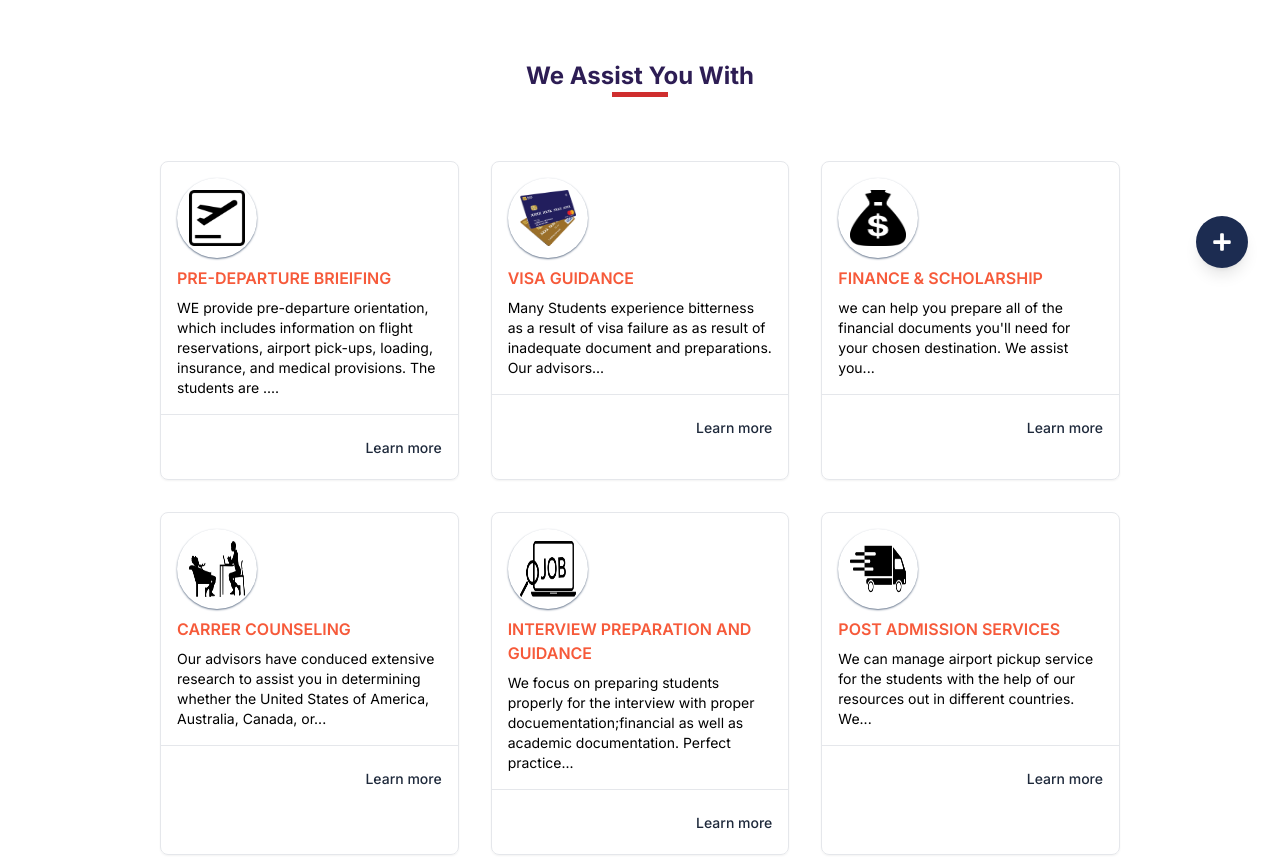
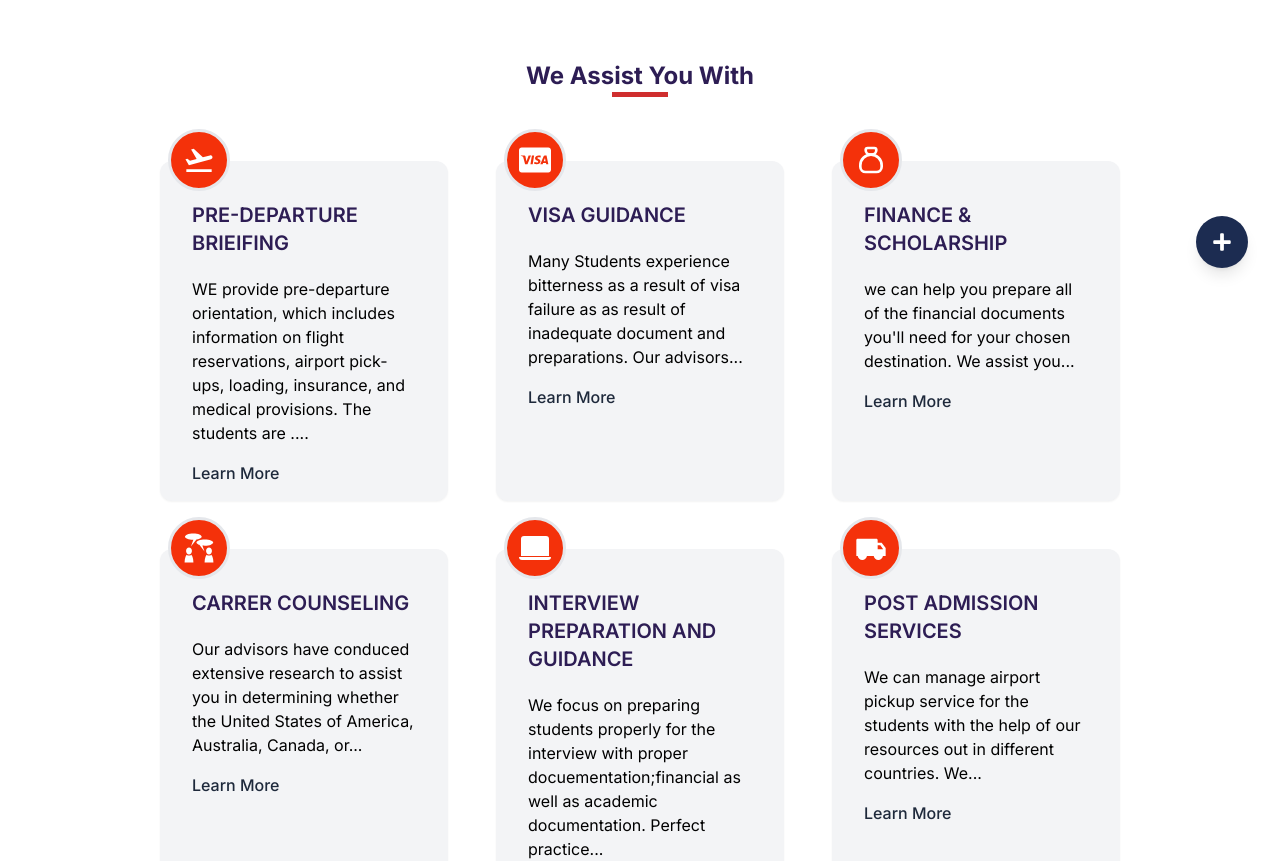
Before and after one commit to AmitPaudel123/Provisa, a Next.js app: page /services in a window 1280 px wide. Shown: the part 420-1281 px from the top of the page. Built offline with nearby package versions, Linux system fonts and the light colour scheme.

Commit message:
added AOS effect and updated assist card

```diff
--- a/package.json
+++ b/package.json
@@ -9,6 +9,7 @@
     "lint": "next lint"
   },
   "dependencies": {
+    "aos": "^2.3.4",
     "clsx": "^2.1.1",
     "framer-motion": "^11.2.4",
     "next": "14.2.3",
--- a/src/app/Components/AssistCard.jsx
+++ b/src/app/Components/AssistCard.jsx
@@ -2,41 +2,48 @@
 import React from "react";
 import Image from "next/image";
 import Link from "next/link";
+import { MdOutlineFlightTakeoff } from "react-icons/md";
+import { FaCcVisa } from "react-icons/fa6";
+import { TbMoneybag } from "react-icons/tb";
+import { GiDiscussion } from "react-icons/gi";
+import { BsFillLaptopFill } from "react-icons/bs";
+import { RiTruckFill } from "react-icons/ri";
+
 const integrations = [
   {
     title: "PRE-DEPARTURE BRIEIFING",
     desc: "WE provide pre-departure orientation, which includes information on flight reservations, airport pick-ups, loading, insurance, and medical provisions. The students are ....",
-    logo: "/assistimg1.webp",
+    logo: MdOutlineFlightTakeoff,
     link: "/services/briefing",
   },
   {
     title: "VISA GUIDANCE",
     desc: "Many Students experience bitterness as a result of visa failure as as result of inadequate document and preparations. Our advisors...",
-    logo: "/assistimg2.webp",
+    logo: FaCcVisa,
     link: "/services/visa",
   },
   {
     title: "FINANCE & SCHOLARSHIP",
     desc: "we can help you prepare all of the financial documents you'll need for your chosen destination. We assist you...",
-    logo: "/assistimg3.webp",
+    logo: TbMoneybag,
     link: "/services/finance",
   },
   {
     title: "CARRER COUNSELING",
     desc: "Our advisors have conduced extensive research to assist you in determining whether the United States of America, Australia, Canada, or...",
-    logo: "/assistimg4.webp",
+    logo: GiDiscussion,
     link: "/services/counseling",
   },
   {
     title: "INTERVIEW PREPARATION AND GUIDANCE",
     desc: "We focus on preparing students properly for the interview with proper docuementation;financial as well as academic documentation. Perfect practice...",
-    logo: "/assistimg5.webp",
+    logo: BsFillLaptopFill,
     link: "/services/interview",
   },
   {
     title: "POST ADMISSION SERVICES",
     desc: "We can manage airport pickup service for the students with the help of our resources out in different countries. We...",
-    logo: "/assistimg6.webp",
+    logo: RiTruckFill,
     link: "/services/postadmission",
   },
 ];
@@ -49,42 +56,34 @@ const AssistCard = () => {
           <p className=" text-[#2d1d54] font-bold text-2xl">
             We Assist You With
           </p>
-          <p className=" h-[0.3rem] bg-[#cf2e2e] w-14"></p>
+          <p className="h-[0.3rem] bg-[#cf2e2e] w-14"></p>
         </div>
-        <ul className="mt-16 grid gap-8 sm:grid-cols-2 lg:grid-cols-3 hfi">
+        <ul className="mt-16 grid gap-12 sm:grid-cols-2 lg:grid-cols-3 hfi">
           {integrations.map((item, idx) => {
             return (
               <Link
                 href={item.link}
-                className="border rounded-lg hover:scale-105 hover:shadow-sm duration-150 hover:shadow-slate-400 shadow-sm"
+                className="b bg-gray-100 rounded-xl duration-150 hover:shadow-slate-400 shadow-sm p-4  relative hover:bg-[#f4310a] hover:text-white group"
                 key={idx}
               >
                 <div className="flex items-start justify-between p-4">
                   <div className="space-y-2">
-                    <div className=" bg-white shadow-sm shadow-slate-500 p-3 rounded-full w-fit text-white">
-                      <Image
-                        src={item.logo}
-                        width={50}
-                        height={50}
-                        alt="logo"
-                        className=" w-14 h-14"
-                      />
+                    <div className="  absolute top-[-2rem] hover:border-white border-[3px] left-[8px] bg-[#f4310a]  p-3 rounded-full w-fit text-white">
+                      <item.logo className=" size-8" />
                     </div>
 
-                    <h4 className="text-[#f4310a] opacity-80 font-semibold">
+                    <h4 className="text-[#2d1d54] group-hover:text-white text-xl font-semibold pb-3">
                       {item.title}
                     </h4>
-                    <p className=" text-sm">{item.desc}</p>
+                    <p className=" mt-5">{item.desc}</p>
                   </div>
                 </div>
-                <div className="py-5 px-4 border-t text-right">
-                  <Link
-                    href={item.link}
-                    className="text-slate-800 hover:text-indigo-500 text-sm font-medium"
-                  >
-                    Learn more
-                  </Link>
-                </div>
+                <Link
+                  href={item.link}
+                  className="text-slate-800 group-hover:text-white font-medium px-4"
+                >
+                  Learn More
+                </Link>
               </Link>
             );
           })}
--- a/src/app/Components/Description.jsx
+++ b/src/app/Components/Description.jsx
@@ -1,19 +1,29 @@
 "use client";
 import React from "react";
 import Image from "next/image";
+import { useEffect } from "react";
 import { FaUniversity } from "react-icons/fa";
 import { BsGlobeAsiaAustralia } from "react-icons/bs";
 import { PiStudentBold } from "react-icons/pi";
 import { SiBookstack } from "react-icons/si";
+import AOS from "aos";
+import "aos/dist/aos.css";
 
 const Description = () => {
+  useEffect(() => {
+    AOS.init({
+      duration: 1200,
+      offset: 200,
+      once: true, // Animation happens only once
+    });
+  }, []);
   return (
     <div className="">
       <div className="bg-white  text-center px-2 lg:px-[11rem] my-16">
         <h1 className="text-[#2d1d54]  font-semibold text-2xl mb-4">
           PROFESSIONAL VISA AND EDUCATION SERVICES
         </h1>
-        <p className="h-fit text mx-3 lg:mx-0">
+        <p className="h-fit text mx-3 lg:mx-0" data-aos="fade-up">
           {` Professional Visa and Education Services Pvt. Ltd. (Pro-Visa) is a
           professional visa and educational consultancy authorized by the
           Ministry of Education (MOE) and offering free education to students
--- a/src/app/Components/FormSection.jsx
+++ b/src/app/Components/FormSection.jsx
@@ -1,17 +1,31 @@
+"use client";
 import React from "react";
 import Image from "next/image";
 import Form from "./Form";
+import AOS from "aos";
+import "aos/dist/aos.css";
+import { useEffect } from "react";
+
 const FormSection = () => {
+  useEffect(() => {
+    AOS.init({
+      duration: 1000,
+      offset: 200,
+      once: true, // Animation happens only once
+    });
+  }, []);
   return (
     <div className=" flex flex-col lg:flex-row w-full justify-center gap-10 lg:gap-8 gapping">
+      <div data-aos="fade-down" className="w-full lg:w-[40%]">
         <Image
           src="/formbanner.webp"
           alt="banner"
           height={300}
           width={600}
-        className=" w-full lg:w-[40%]"
+          className=" w-full "
         />
-      <div className=" w-full lg:w-[30%]">
+      </div>
+      <div className=" w-full lg:w-[30%]" data-aos="fade-up">
         <Form />
       </div>
     </div>
--- a/src/app/Components/LatestBlog.jsx
+++ b/src/app/Components/LatestBlog.jsx
@@ -2,7 +2,17 @@
 import React from "react";
 import Image from "next/image";
 import Link from "next/link";
+import AOS from "aos";
+import { useEffect } from "react";
+import "aos/dist/aos.css";
 const LatestBlog = () => {
+  useEffect(() => {
+    AOS.init({
+      duration: 1000,
+      offset: 200,
+      once: true, // Animation happens only once
+    });
+  }, []);
   const posts = [
     {
       title: "8 Things to do While Wlanning to Study Abroad",
@@ -31,6 +41,7 @@ const LatestBlog = () => {
       href: "javascript:void(0)",
     },
   ];
+
   return (
     <div>
       <section className="gapping mx-auto px-4 max-w-screen-xl md:px-8 ">
@@ -46,7 +57,10 @@ const LatestBlog = () => {
         <Link href="/blog" className=" text-blue-600 float-right">
           View All
         </Link>
-        <div className="mt-8 grid gap-2 sm:grid-cols-2 lg:grid-cols-3">
+        <div
+          className="mt-8 grid gap-2 sm:grid-cols-2 lg:grid-cols-3"
+          data-aos="fade-up"
+        >
           {posts.map((items, key) => (
             <article
               className="max-w-md mx-auto mt-4 shadow-lg border rounded-md duration-300 hover:shadow-sm"
--- a/src/app/Components/Universities.jsx
+++ b/src/app/Components/Universities.jsx
@@ -1,8 +1,18 @@
+"use client";
 import React from "react";
 import Image from "next/image";
 import Marquee from "react-fast-marquee";
-
+import { useEffect } from "react";
+import AOS from "aos";
+import "aos/dist/aos.css";
 const Universities = () => {
+  useEffect(() => {
+    AOS.init({
+      duration: 1000,
+      offset: 200,
+      once: true, // Animation happens only once
+    });
+  }, []);
   return (
     <div>
       <div className="max-w-screen-xl mx-auto px-4 md:px-8 mt-[5rem]">
@@ -10,7 +20,7 @@ const Universities = () => {
           <p className="text-[#2d1d54] font-bold text-2xl">Top Universities</p>
           <p className="h-[0.3rem] bg-[#cf2e2e] w-14"></p>
         </div>
-        <div className="mt-6">
+        <div className="mt-6" data-aos="fade-up">
           <Marquee gradient={false} speed={50} pauseOnHover={true}>
             <div className="flex items-center">
               <div className="flex-shrink-0 ml-[2rem] mr-[2rem]">
--- a/src/app/appointment/Appointmentform.jsx
+++ b/src/app/appointment/Appointmentform.jsx
@@ -19,7 +19,7 @@ const Appointmentform = () => {
         onSubmit={handleSubmit(onSubmit)}
         className="max-w-5xl mx-auto p-8 bg-gray-100 shadow-md rounded-lg mt-[2rem] mb-3 z-20"
       >
-        <h2 className="text-xl font-bold mb-4 header-text">
+        <h2 className="text-xl font-semibold mb-4 header-text">
           Personal Information
         </h2>
         <div className="grid grid-cols-1 md:grid-cols-2 gap-4">
--- a/src/app/blog/page.jsx
+++ b/src/app/blog/page.jsx
@@ -1,10 +1,20 @@
+"use client";
 import React from "react";
 import Blogs from "./Blogs";
 import ImageCard from "../Components/ImageCard";
 import Appointmentform from "../appointment/Appointmentform";
 import Recent_blog from "./Recent_blog";
-
+import { useEffect } from "react";
+import AOS from "aos";
+import "aos/dist/aos.css";
 const page = () => {
+  useEffect(() => {
+    AOS.init({
+      duration: 1200,
+      offset: 200,
+      once: true, // Animation happens only once
+    });
+  }, []);
   return (
     <>
       <ImageCard imgsrc="/blog1.png" topic="Blogs" />
@@ -16,11 +26,14 @@ const page = () => {
           WebkitOverflowScrolling: "touch",
         }}
       >
-        <div className=" w-[90%] mx-auto lg:mx-0 lg:w-[40%]">
+        <div
+          className=" w-[90%] mx-auto lg:mx-0 lg:w-[40%]"
+          data-aos="fade-down"
+        >
           {" "}
           <Blogs />
         </div>{" "}
-        <div className=" w-[90%] mx-auto lg:mx-0 lg:w-[30%]">
+        <div className=" w-[90%] mx-auto lg:mx-0 lg:w-[30%]" data-aos="fade-up">
           <Recent_blog />
           <div className=" mt-[-2rem]">
             {" "}
```
Also changed, not shown: src/app/Components/Footer.jsx (+42 -32 lines), src/app/abroadstudy/AbroadCard.jsx (+16 -3 lines), src/app/blog/BlogPost.jsx (deleted), 1 other file (tests, documents, lock files or other folders). Lines whose indentation alone changed are shown as unchanged.
